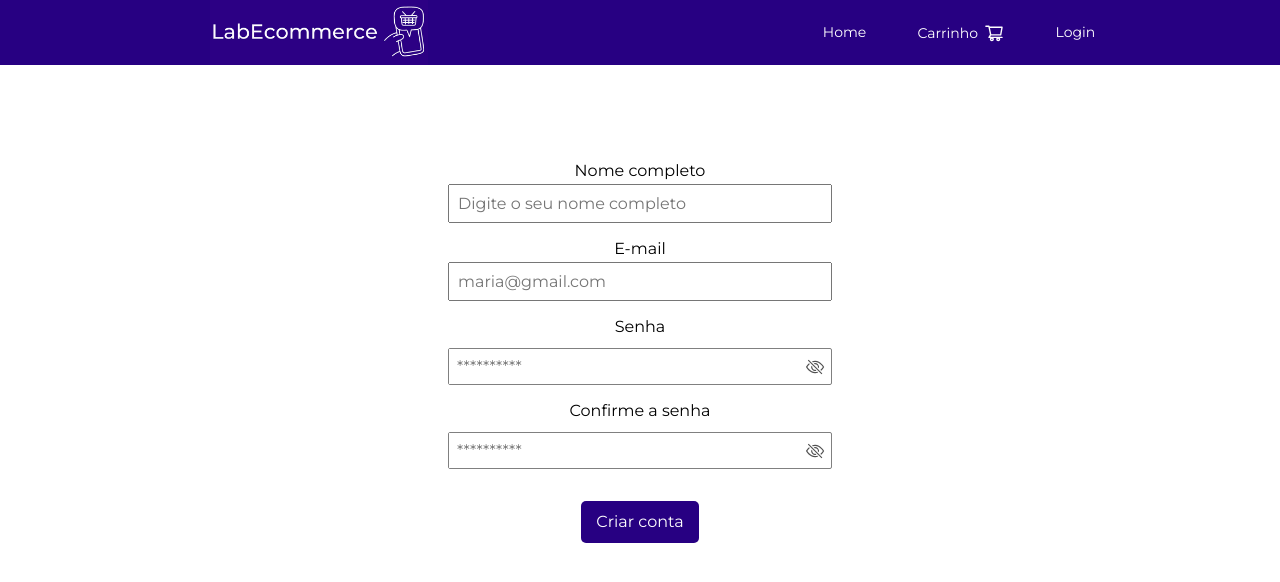
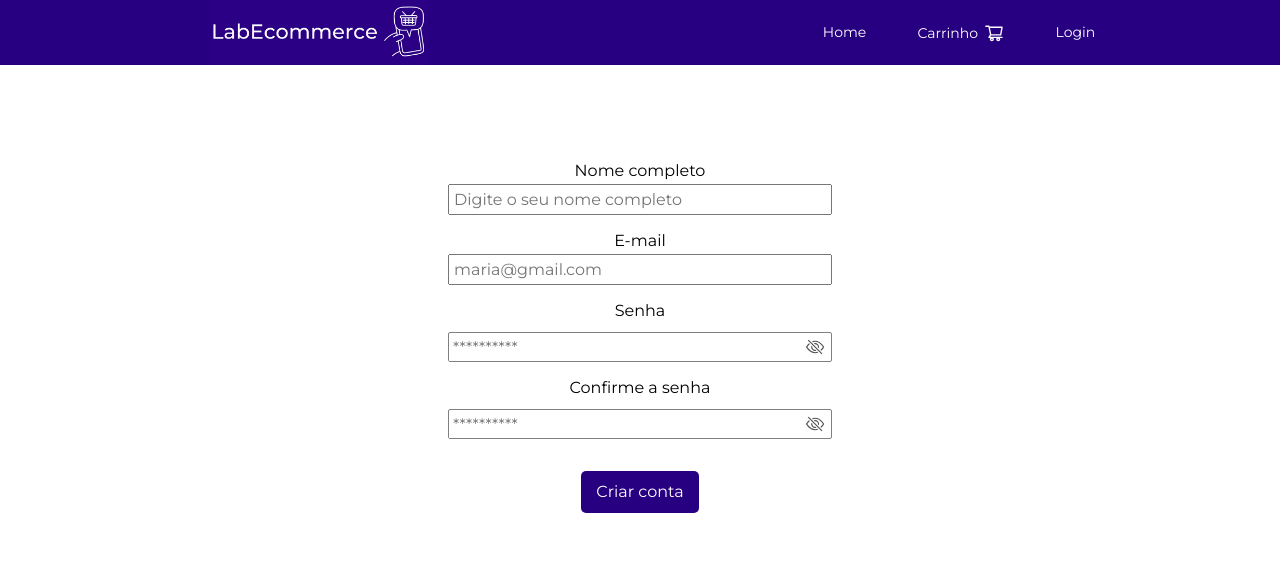
Before and after one commit to francinehahn/ecommerce-frontend, a React (Vite) app: page /criar-conta in a window 1280 px wide. Shown: the top 582 px of the page. Built offline with nearby package versions, Linux system fonts and the light colour scheme.

Commit message:
I created the recover password page and made some changes to the style

```diff
--- a/src/globalStyle.jsx
+++ b/src/globalStyle.jsx
@@ -8,4 +8,37 @@ export const GlobalStyle = createGlobalStyle`
         box-sizing: border-box;
         font-family: "Montserrat", "sans serif";
     }
+
+    input {
+        width: 25vw;
+        font-size: 16px;
+        padding: .5vh;
+
+        :focus {
+            outline: none;
+        }
+
+        @media screen and (min-width: 1200px) {
+            width: 30vw;
+        }
+        @media screen and (min-width: 1000px) and (max-width: 1200px) {
+            width: 35vw;
+        }
+        @media screen and (min-width: 800px) and (max-width: 1000px) {
+            width: 45vw;
+        }
+        @media screen and (min-width: 600px) and (max-width: 800px) {
+            width: 60vw;
+        }
+        @media screen and (max-width: 600px) {
+            width: 80vw;
+        }
+    }
+
+    button {
+        :hover {
+            opacity: .8;
+            cursor: pointer;
+        }
+    }
 `
--- a/src/pages/Cart/style.jsx
+++ b/src/pages/Cart/style.jsx
@@ -78,8 +78,4 @@ export const Button = styled.button `
     padding: 1.5vh;
     border: none;
     border-radius: 2px;
-    :hover {
-        opacity: 0.85;
-        cursor: pointer;
-    }
 `
--- a/src/pages/Login/Login.jsx
+++ b/src/pages/Login/Login.jsx
@@ -85,6 +85,8 @@ export function Login () {
                     <button>{!isLoading? "Entrar" : <Loading bgcolor={"white"}/>}</button>
                 </form>
 
+                <Link id="recover-pass" to="/recuperar-senha">Esqueci a minha senha</Link>
+
                 <div>
                     <p>Não possui uma conta?</p>
                     <Link to="/criar-conta">Clique aqui</Link>
--- a/src/pages/Login/style.jsx
+++ b/src/pages/Login/style.jsx
@@ -8,44 +8,22 @@ export const Container = styled.section `
         align-items: center;
         gap: 2vh;
         margin-top: 15vh;
+
         div {
             display: flex;
             flex-direction: column;
             gap: .5vh;
-            input {
-                font-size: 16px;
-                padding: 1vh;
-                :focus {
-                    outline: none;
-                }
-                @media screen and (min-width: 1200px) {
-                    width: 30vw;
-                }
-                @media screen and (min-width: 1000px) and (max-width: 1200px) {
-                    width: 35vw;
-                }
-                @media screen and (min-width: 800px) and (max-width: 1000px) {
-                    width: 45vw;
-                }
-                @media screen and (min-width: 600px) and (max-width: 800px) {
-                    width: 60vw;
-                }
-                @media screen and (max-width: 600px) {
-                    width: 80vw;
-                }
-                :focus {
-                    outline: none;
-                }
-            }
             span {
                 font-size: 14px;
                 color: red;
             }
         }
+
         p {
             font-size: 14px;
             color: red;
         }
+
         button {
             border: none;
             border-radius: 5px;
@@ -53,10 +31,7 @@ export const Container = styled.section `
             color: white;
             font-size: 16px;
             margin-top: 4vh;
-            cursor: pointer;
-            :hover {
-                opacity: .8;
-            }
+
             @media screen and (min-width: 1200px) {
                 padding: 1.4vh 1.2vw;
             }
@@ -72,15 +47,18 @@ export const Container = styled.section `
         }
     }
 
+    #recover-pass {
+        display: flex;
+        justify-content: center;
+        margin-top: 5vh;
+    }
+
     div {
         display: flex;
         justify-content: center;
         gap: .5vw;
-        p {
-            margin-top: 5vh;
-        }
-        a {
-            margin-top: 5vh;
+        p, a {
+            margin-top: 3vh;
         }
     }
 `
@@ -91,6 +69,7 @@ export const PasswordInput = styled.span `
     align-items: center;
     border: 1px solid grey;
     border-radius: 2px;
+
     @media screen and (min-width: 1200px) {
         width: 30vw;
     }
@@ -106,9 +85,11 @@ export const PasswordInput = styled.span `
     @media screen and (max-width: 600px) {
         width: 80vw;
     }
+
     input {
         border: none;
     }
+
     svg {
         color: #515151;
         height: 20px;
--- a/src/pages/Products/style.jsx
+++ b/src/pages/Products/style.jsx
@@ -16,25 +16,6 @@ export const Container = styled.main `
         }
         @media screen and (max-width: 700px) {
             margin-top: 6vh;
-        }
-
-        input {
-            padding: 1vh 1vw;
-            :focus {
-                outline: none;
-            }
-            @media screen and (min-width: 1280px) {
-                width: 35vw;
-            }
-            @media screen and (min-width: 900px) and (max-width: 1280px) {
-                width: 45vw;
-            }
-            @media screen and (min-width: 600px) and (max-width: 900px) {
-                width: 55vw;
-            }
-            @media screen and (max-width: 600px) {
-                width: 85vw;
-            }
         }
 
         select {
--- /dev/null
+++ b/src/pages/RecoverPassword/RecoverPassword.jsx
@@ -0,0 +1,46 @@
+import axios from "axios"
+import React, { useState } from "react"
+import { Header } from "../../components/Header/Header"
+import { Container } from "./style"
+import { Loading } from "../../components/Loading/Loading"
+
+
+export function RecoverPassword () {
+    const [email, setEmail] = useState("")
+    const [isLoading, setIsLoading] = useState(false)
+    const [axiosError, setAxiosError] = useState("")
+    const [successMessage, setSuccessMessage] = useState("")
+
+    const handleRecoverPass = (e) => {
+        e.preventDefault()
+        setIsLoading(true)
+
+        axios.patch('https://ecommerce-backend-8st9.onrender.com/users/recoverPassword', {email})
+        .then(() => {
+            setIsLoading(false)
+            setSuccessMessage("Email enviado com sucesso!")
+        })
+        .catch(err => {
+            setIsLoading(false)
+            setAxiosError(err.response.data)
+        })
+    }
+
+    return (
+        <>
+            <Header/>
+            <Container>
+                <h2>Esqueci a minha senha</h2>
+                <p>Para recuperar o acesso à sua conta, informe o seu e-mail cadastrado</p>
+
+                <form onSubmit={handleRecoverPass}>
+                    <input type={'email'} value={email} onChange={e => setEmail(e.target.value)}/>
+                    <button>{!isLoading? "Enviar" : <Loading bgcolor={"white"}/>}</button>
+                </form>
+
+                <p id="error">{axiosError}</p>
+                <p id="success">{successMessage}</p>
+            </Container>
+        </>
+    )
+}
--- /dev/null
+++ b/src/pages/RecoverPassword/style.jsx
@@ -0,0 +1,55 @@
+import styled from "styled-components"
+
+
+export const Container = styled.section `
+    display: flex;
+    flex-direction: column;
+    align-items: center;
+
+    h2 {
+        margin: 8vh 0 2vh 0;
+    }
+
+    form {
+        display: flex;
+        gap: .5vw;
+        margin-top: 3vh;
+
+        button {
+            border: none;
+            border-radius: 5px;
+            background-color: rgb(39, 0, 130);
+            color: white;
+            font-size: 16px;
+            :hover {
+                opacity: .8;
+                cursor: pointer;
+            }
+
+            @media screen and (min-width: 1200px) {
+                padding: 1.4vh 1.2vw;
+            }
+            @media screen and (min-width: 900px) and (max-width: 1200px) {
+                padding: 1.4vh 1.5vw;
+            }
+            @media screen and (min-width: 600px) and (max-width: 900px) {
+                padding: 1.4vh 2.5vw;
+            }
+            @media screen and (max-width: 600px) {
+                padding: 1.4vh 3.5vw;
+            }
+        }
+    }
+
+    #error {
+        color: red;
+        margin-top: 2vh;
+        font-size: 14px;
+    }
+
+    #success {
+        color: green;
+        margin-top: 2vh;
+        font-size: 14px;
+    }
+`
--- a/src/pages/RegisterProduct/style.jsx
+++ b/src/pages/RegisterProduct/style.jsx
@@ -9,6 +9,7 @@ export const FormContainer = styled.form `
     align-items: center;
     gap: 2vh;
     padding: 0 5vw;
+
     h3 {
         margin-bottom: 5vh;
         text-align: center;
@@ -23,28 +24,7 @@ export const FormContainer = styled.form `
         display: flex;
         flex-direction: column;
         gap: .5vh;
-        input {
-            font-size: 16px;
-            padding: 1vh .5vw;
-            :focus {
-                outline: none;
-            }
-            @media screen and (min-width: 1200px) {
-                width: 30vw;
-            }
-            @media screen and (min-width: 1000px) and (max-width: 1200px) {
-                width: 35vw;
-            }
-            @media screen and (min-width: 800px) and (max-width: 1000px) {
-                width: 45vw;
-            }
-            @media screen and (min-width: 600px) and (max-width: 800px) {
-                width: 60vw;
-            }
-            @media screen and (max-width: 600px) {
-                width: 80vw;
-            }
-        }
+
         p {
             font-size: 14px;
             color: red;
@@ -53,6 +33,7 @@ export const FormContainer = styled.form `
             }
         }
     }
+
     button {
         border: none;
         border-radius: 5px;
@@ -60,10 +41,7 @@ export const FormContainer = styled.form `
         color: white;
         font-size: 16px;
         margin-top: 1vh;
-        :hover {
-            opacity: .8;
-            cursor: pointer;
-        }
+
         @media screen and (min-width: 1000px) {
             padding: 1.4vh 1vw;
         }
@@ -71,6 +49,7 @@ export const FormContainer = styled.form `
             padding: 1.4vh 1.8vw;
         }
     }
+
     p {
         color: green;
     }
--- a/src/pages/SignUp/style.jsx
+++ b/src/pages/SignUp/style.jsx
@@ -14,29 +14,6 @@ export const Container = styled.section `
             flex-direction: column;
             align-items: center;
             gap: .5vh;
-
-            input {
-                font-size: 16px;
-                padding: 1vh;
-                :focus {
-                    outline: none;
-                }
-                @media screen and (min-width: 1200px) {
-                    width: 30vw;
-                }
-                @media screen and (min-width: 1000px) and (max-width: 1200px) {
-                    width: 35vw;
-                }
-                @media screen and (min-width: 800px) and (max-width: 1000px) {
-                    width: 45vw;
-                }
-                @media screen and (min-width: 600px) and (max-width: 800px) {
-                    width: 60vw;
-                }
-                @media screen and (max-width: 600px) {
-                    width: 80vw;
-                }
-            }
 
             p {
                 font-size: 14px;
@@ -65,10 +42,6 @@ export const Container = styled.section `
             }
             @media screen and (max-width: 700px) {
                 padding: 1.4vh 2.5vw;
-            }
-            :hover {
-                opacity: .8;
-                cursor: pointer;
             }
         }
         span {
--- a/src/routes/Router.jsx
+++ b/src/routes/Router.jsx
@@ -6,6 +6,7 @@ import { Login } from '../pages/Login/Login'
 import { SignUp } from '../pages/SignUp/SignUp'
 import { MyAccount } from '../pages/MyAccount/MyAccount'
 import { RegisterProduct } from '../pages/RegisterProduct/RegisterProduct'
+import { RecoverPassword } from '../pages/RecoverPassword/RecoverPassword'
 
 
 export function Router() {
@@ -17,6 +18,7 @@ export function Router() {
                 <Route path={"/carrinho"} element={<Cart/>}/>
                 <Route path={"/login"} element={<Login/>}/>
                 <Route path={"/criar-conta"} element={<SignUp/>}/>
+                <Route path={"/recuperar-senha"} element={<RecoverPassword/>}/>
                 <Route path={"/cadastrar-produto"} element={<RegisterProduct/>}/>
             </Routes>
         </BrowserRouter>
```
